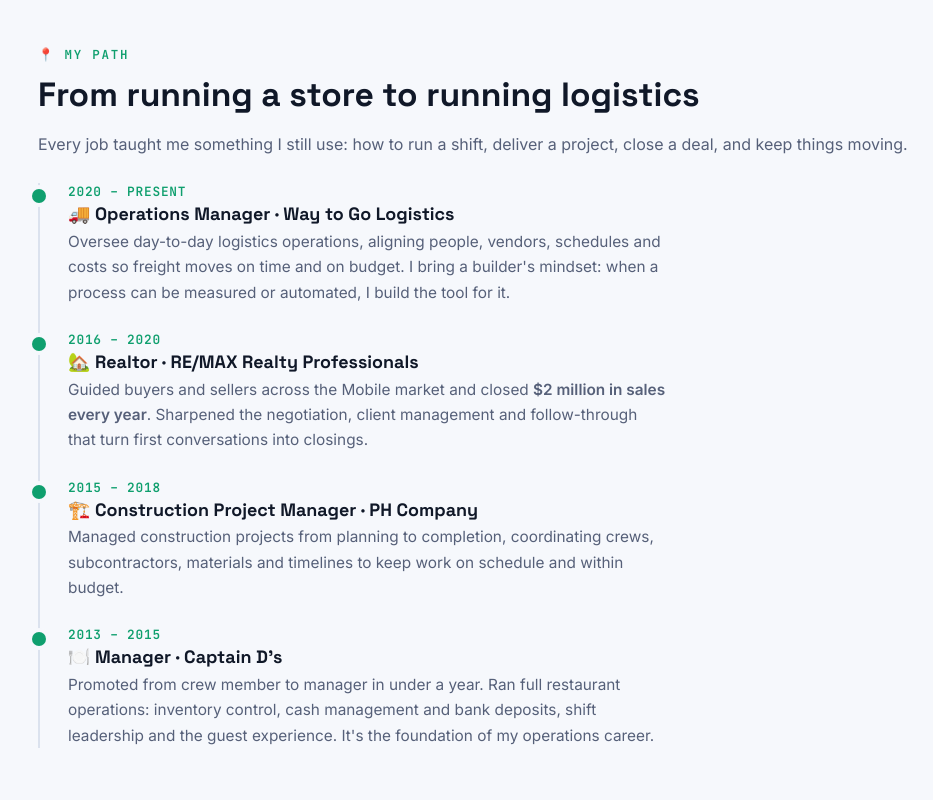
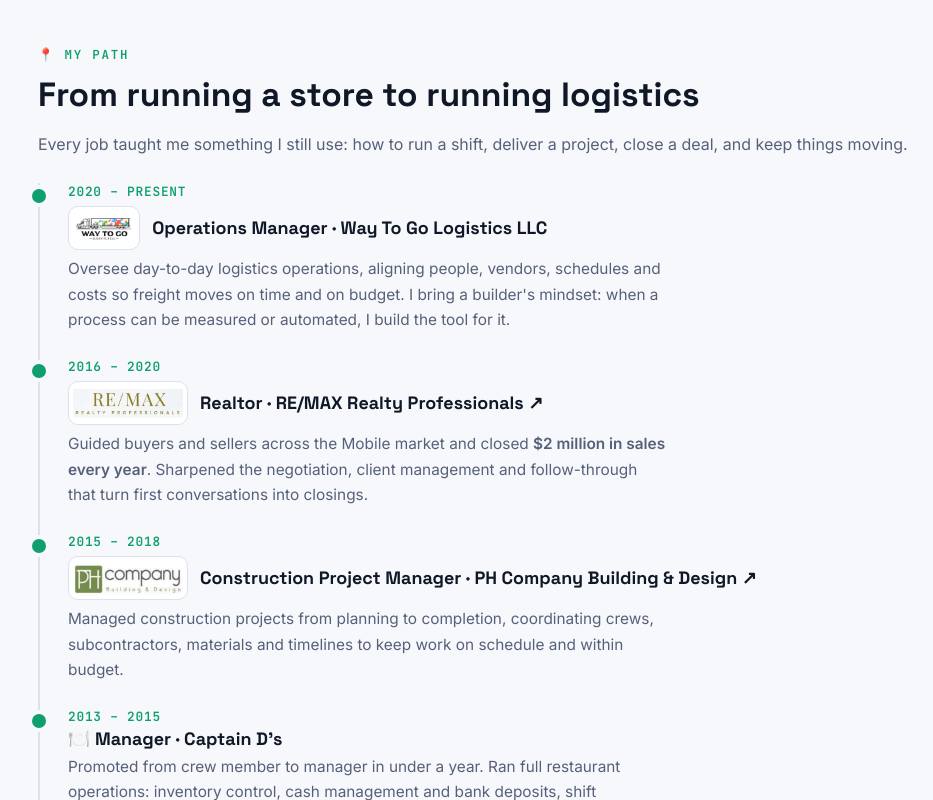
Before and after one commit to demetriusreynolds251-maker/demetriusreynolds251-maker.github.io, a plain HTML site: page index.html in a window 1280 px wide. Shown: the part 1722-2522 px from the top of the page, without its empty margins (102-1035 px from the left). Drawn offline with Linux system fonts and the light colour scheme.

Commit message:
My path: company logos (Way To Go Logistics LLC, RE/MAX Realty Professionals, PH Company Building & Design) + links
Co-Authored-By: Claude Opus 5.5 <noreply@anthropic.com>

```diff
--- a/index.html
+++ b/index.html
@@ -52,6 +52,11 @@ nav .links a{color:var(--muted);text-decoration:none}nav .links a:hover{color:va
 .step:before{content:"";position:absolute;left:-36px;top:6px;width:14px;height:14px;border-radius:50%;background:var(--accent);box-shadow:0 0 0 4px var(--bg)}
 .step .yr{font:600 .8rem "JetBrains Mono",monospace;color:var(--accent);letter-spacing:.06em}
 .step h3{font-size:1.12rem;margin:4px 0 4px}.step p{margin:0;color:var(--muted);font-size:.96rem;max-width:62ch}
+.step .co{display:flex;align-items:center;gap:12px;margin:6px 0 6px}
+.step .co img{height:44px;width:auto;max-width:120px;object-fit:contain;background:#fff;border-radius:10px;padding:4px;border:1px solid var(--line)}
+.step .co h3{margin:0}
+@media(max-width:640px){.step .co{flex-direction:column;align-items:flex-start;gap:8px}}
+.step .co a{color:inherit;text-decoration:none}
 .photo{width:100%;aspect-ratio:1;border-radius:28px;overflow:hidden;border:1px solid var(--line);box-shadow:0 20px 60px rgba(0,0,0,.35)}
 .photo img{width:100%;height:100%;object-fit:cover;display:block}
 .grid3{display:grid;grid-template-columns:repeat(3,1fr);gap:16px;margin-top:26px}
@@ -85,7 +90,7 @@ footer{padding:36px 0 54px;color:var(--muted);font-size:.86rem;border-top:1px so
   <div>
     <div class="eyebrow">👋 Hi, I'm Demetrius</div>
     <h1>I make operations <em>run smoother</em>, and I build the tools to prove it.</h1>
-    <p class="lead">By day I'm an Operations Manager at Way to Go Logistics in Mobile, Alabama, and I've been leading teams since 2013: process improvement, cost control, vendor negotiation and high-performing teams. After hours I'm a builder. I design systems with AI that think in probabilities, read the fine print, and always keep a human in charge.</p>
+    <p class="lead">By day I'm an Operations Manager at Way To Go Logistics in Mobile, Alabama, and I've been leading teams since 2013: process improvement, cost control, vendor negotiation and high-performing teams. After hours I'm a builder. I design systems with AI that think in probabilities, read the fine print, and always keep a human in charge.</p>
     <div class="builds">
       <a class="build" href="#projects"><span class="bi">🎾</span><span><b>Apex Intelligence™</b> prices sports props 24/7, then grades every pick against the real result so it can't fool itself.</span></a>
       <a class="build" href="#projects"><span class="bi">🎯</span><span><b>Career Hunt</b> is my networking copilot. It turns LinkedIn alerts into drafted replies, designs an image for every post, and waits for my ✅.</span></a>
@@ -116,9 +121,9 @@ footer{padding:36px 0 54px;color:var(--muted);font-size:.86rem;border-top:1px so
   <h2>From running a store to running logistics</h2>
   <p class="muted">Every job taught me something I still use: how to run a shift, deliver a project, close a deal, and keep things moving.</p>
   <div class="path">
-    <div class="step reveal"><div class="yr">2020 – PRESENT</div><h3>🚚 Operations Manager · Way to Go Logistics</h3><p>Oversee day-to-day logistics operations, aligning people, vendors, schedules and costs so freight moves on time and on budget. I bring a builder's mindset: when a process can be measured or automated, I build the tool for it.</p></div>
-    <div class="step reveal"><div class="yr">2016 – 2020</div><h3>🏡 Realtor · RE/MAX Realty Professionals</h3><p>Guided buyers and sellers across the Mobile market and closed <b>$2 million in sales every year</b>. Sharpened the negotiation, client management and follow-through that turn first conversations into closings.</p></div>
-    <div class="step reveal"><div class="yr">2015 – 2018</div><h3>🏗️ Construction Project Manager · PH Company</h3><p>Managed construction projects from planning to completion, coordinating crews, subcontractors, materials and timelines to keep work on schedule and within budget.</p></div>
+    <div class="step reveal"><div class="yr">2020 – PRESENT</div><div class="co"><img src="img/waytogo.png" alt="Way To Go Logistics LLC logo"><h3>Operations Manager · Way To Go Logistics LLC</h3></div><p>Oversee day-to-day logistics operations, aligning people, vendors, schedules and costs so freight moves on time and on budget. I bring a builder's mindset: when a process can be measured or automated, I build the tool for it.</p></div>
+    <div class="step reveal"><div class="yr">2016 – 2020</div><div class="co"><img src="img/remax.jpg" alt="RE/MAX Realty Professionals logo"><h3><a href="https://www.facebook.com/share/1LR44uVqC4/" target="_blank" rel="noopener">Realtor · RE/MAX Realty Professionals ↗</a></h3></div><p>Guided buyers and sellers across the Mobile market and closed <b>$2 million in sales every year</b>. Sharpened the negotiation, client management and follow-through that turn first conversations into closings.</p></div>
+    <div class="step reveal"><div class="yr">2015 – 2018</div><div class="co"><img src="img/phcompany.jpg" alt="PH Company Building &amp; Design logo"><h3><a href="https://www.facebook.com/share/1G7df9BfxY/" target="_blank" rel="noopener">Construction Project Manager · PH Company Building &amp; Design ↗</a></h3></div><p>Managed construction projects from planning to completion, coordinating crews, subcontractors, materials and timelines to keep work on schedule and within budget.</p></div>
     <div class="step reveal" style="padding-bottom:0"><div class="yr">2013 – 2015</div><h3>🍽️ Manager · Captain D's</h3><p>Promoted from crew member to manager in under a year. Ran full restaurant operations: inventory control, cash management and bank deposits, shift leadership and the guest experience. It's the foundation of my operations career.</p></div>
   </div>
 </div></section>
```
Also changed, not shown: img/phcompany.jpg (added), img/remax.jpg (added), img/waytogo.png (added).
